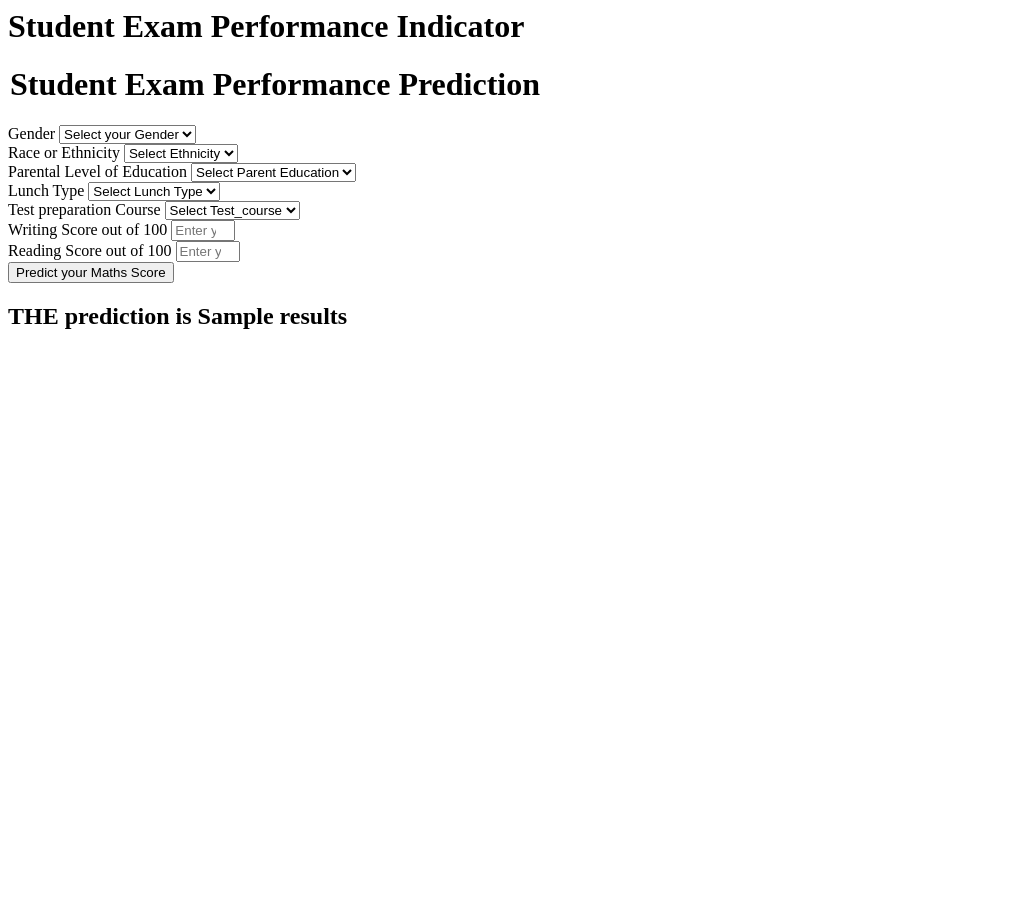
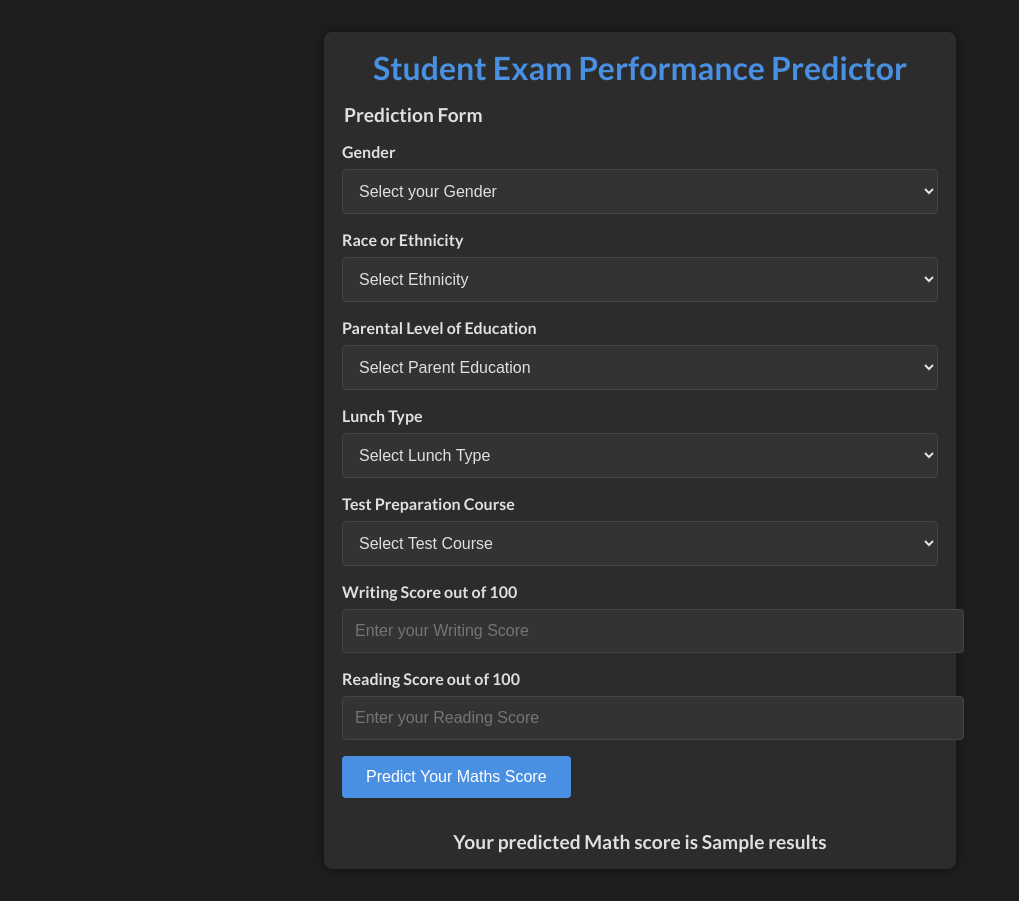
Before and after one commit to ayansh1729/dsproject, a Flask app: template templates/home.html in a window 1280 px wide. Shown: the whole page, without its empty margins (0-1019 px from the left). Before the commit the page ends 329 px from the top, so only its background shows below. Run offline with Flask 3, Linux system fonts and the light colour scheme; the template is opened without the code that fills it: most values are stand-ins (such as "Sample title", 1, 10 or a date in 2020).

Commit message:
Added Ui

```diff
--- a/requirements.txt
+++ b/requirements.txt
@@ -6,4 +6,4 @@ matplotlib
 xgboost
 dill
 Flask
-# -e .
+-e .
--- /dev/null
+++ b/static/css/styles.css
@@ -0,0 +1,101 @@
+/* Import Google Font */
+@import url('https://fonts.googleapis.com/css2?family=Lato:wght@300;400;700&display=swap');
+
+/* Reset some default styles */
+body, h1, h2, p {
+    margin: 0;
+    padding: 0;
+    box-sizing: border-box;
+}
+
+/* Apply a font and dark background color to the body */
+body {
+    font-family: 'Lato', sans-serif;
+    background-color: #1e1e1e; /* Dark gray background */
+    color: #e0e0e0; /* Light gray text */
+}
+
+/* Center the form in the page */
+.container {
+    width: 90%;
+    max-width: 600px;
+    margin: 2rem auto;
+    padding: 1rem;
+    background-color: #2c2c2c; /* Darker gray background */
+    border-radius: 8px;
+    box-shadow: 0 0 10px rgba(0, 0, 0, 0.5); /* Darker shadow */
+}
+
+/* Style the main heading */
+h1 {
+    text-align: center;
+    margin-bottom: 1rem;
+    color: #4a90e2; /* Bright blue for contrast */
+}
+
+/* Style the form elements */
+form {
+    display: flex;
+    flex-direction: column;
+}
+
+fieldset {
+    border: none;
+    padding: 0;
+}
+
+legend {
+    font-size: 1.2rem;
+    font-weight: bold;
+    margin-bottom: 1rem;
+    color: #e0e0e0; /* Light gray text */
+}
+
+/* Style individual form groups */
+.form-group {
+    margin-bottom: 1rem;
+}
+
+label {
+    display: block;
+    font-weight: bold;
+    margin-bottom: 0.5rem;
+    color: #e0e0e0; /* Light gray text */
+}
+
+select, input[type="number"] {
+    width: 100%;
+    padding: 0.75rem;
+    border: 1px solid #444; /* Darker border */
+    border-radius: 4px;
+    font-size: 1rem;
+    background-color: #333; /* Dark gray background */
+    color: #e0e0e0; /* Light gray text */
+}
+
+select:focus, input[type="number"]:focus {
+    border-color: #4a90e2; /* Bright blue border on focus */
+    outline: none;
+}
+
+button {
+    padding: 0.75rem 1.5rem;
+    border: none;
+    border-radius: 4px;
+    background-color: #4a90e2; /* Bright blue background */
+    color: #fff;
+    font-size: 1rem;
+    cursor: pointer;
+    transition: background-color 0.3s;
+}
+
+button:hover {
+    background-color: #357abd; /* Darker blue on hover */
+}
+
+.results {
+    text-align: center;
+    margin-top: 1rem;
+    font-size: 1.2rem;
+    color: #e0e0e0; /* Light gray text */
+}
--- a/templates/home.html
+++ b/templates/home.html
@@ -1,111 +1,80 @@
-<html>
+<!DOCTYPE html>
+<html lang="en">
+<head>
+    <meta charset="UTF-8">
+    <meta name="viewport" content="width=device-width, initial-scale=1.0">
+    <title>Student Exam Performance Predictor</title>
+    <link rel="stylesheet" href="{{ url_for('static', filename='css/styles.css') }}">
+</head>
 <body>
-    <div class="login">
-       <h1>Student Exam Performance Indicator</h1>
-
-       <form action="{{ url_for('predict_datapoint')}}" method="post">
-        <h1>
-            <legend>Student Exam Performance Prediction</legend>
-        </h1>
-        <div class="mb-3">
-            <label class="form-label">Gender</label>
-            <select class="form-control" name="gender" placeholder="Enter you Gender" required>
-                <option class="placeholder" selected disabled value="">Select your Gender</option>
-                <option value="male">
-                    Male
-                </option>
-                <option value="female">
-                    Female
-                </option>
+    <div class="container">
+        <h1>Student Exam Performance Predictor</h1>
+        <form action="{{ url_for('predict_datapoint') }}" method="post">
+            <fieldset>
+                <legend>Prediction Form</legend>
+                <div class="form-group">
+                    <label for="gender">Gender</label>
+                    <select id="gender" name="gender" required>
+                        <option value="" disabled selected>Select your Gender</option>
+                        <option value="male">Male</option>
+                        <option value="female">Female</option>
                     </select>
                 </div>
-        <div class="mb-3">
-            <label class="form-label">Race or Ethnicity</label>
-            <select class="form-control" name="ethnicity" placeholder="Enter you ethnicity" required>
-                <option class="placeholder" selected disabled value="">Select Ethnicity</option>
-                <option value="group A">
-                    Group A
-                </option>
-                <option value="group B">
-                    Group B
-                </option>
-                <option value="group C">
-                    Group C
-                </option>
-                <option value="group D">
-                    Group D
-                </option>
-                <option value="group E">
-                    Group E
-                </option>
+                <div class="form-group">
+                    <label for="ethnicity">Race or Ethnicity</label>
+                    <select id="ethnicity" name="ethnicity" required>
+                        <option value="" disabled selected>Select Ethnicity</option>
+                        <option value="group A">Group A</option>
+                        <option value="group B">Group B</option>
+                        <option value="group C">Group C</option>
+                        <option value="group D">Group D</option>
+                        <option value="group E">Group E</option>
                     </select>
                 </div>
-        <div class="mb-3">
-            <label class="form-label">Parental Level of Education</label>
-            <select class="form-control" name="parental_level_of_education"
-                placeholder="Enter you Parent Education" required>
-                <option class="placeholder" selected disabled value="">Select Parent Education</option>
-                <option value="associate's degree">
-                    associate's degree
-                </option>
-                <option value="bachelor's degree">
-                    bachelor's degree
-                </option>
-                <option value="high school">
-                    high school
-                </option>
-                <option value="master's degree">
-                    master's degree
-                </option>
-                <option value="some college">
-                    some college
-                </option>
-                <option value="some high school">
-                    some high school
-                </option>
+                <div class="form-group">
+                    <label for="parental_level_of_education">Parental Level of Education</label>
+                    <select id="parental_level_of_education" name="parental_level_of_education" required>
+                        <option value="" disabled selected>Select Parent Education</option>
+                        <option value="associate's degree">Associate's Degree</option>
+                        <option value="bachelor's degree">Bachelor's Degree</option>
+                        <option value="high school">High School</option>
+                        <option value="master's degree">Master's Degree</option>
+                        <option value="some college">Some College</option>
+                        <option value="some high school">Some High School</option>
                     </select>
                 </div>
-        <div class="mb-3">
-            <label class="form-label">Lunch Type</label>
-            <select class="form-control" name="lunch" placeholder="Enter you Lunch" required>
-                <option class="placeholder" selected disabled value="">Select Lunch Type</option>
-                <option value="free/reduced">
-                    free/reduced
-                </option>
-                <option value="standard">
-                    standard
-                </option>
+                <div class="form-group">
+                    <label for="lunch">Lunch Type</label>
+                    <select id="lunch" name="lunch" required>
+                        <option value="" disabled selected>Select Lunch Type</option>
+                        <option value="free/reduced">Free/Reduced</option>
+                        <option value="standard">Standard</option>
                     </select>
                 </div>
-        <div class="mb-3">
-            <label class="form-label">Test preparation Course</label>
-            <select class="form-control" name="test_preparation_course" placeholder="Enter you Course"
-                required>
-                <option class="placeholder" selected disabled value="">Select Test_course</option>
-                <option value="none">
-                    None
-                </option>
-                <option value="completed">
-                    Completed
-                </option>
+                <div class="form-group">
+                    <label for="test_preparation_course">Test Preparation Course</label>
+                    <select id="test_preparation_course" name="test_preparation_course" required>
+                        <option value="" disabled selected>Select Test Course</option>
+                        <option value="none">None</option>
+                        <option value="completed">Completed</option>
                     </select>
                 </div>
-        <div class="mb-3">
-            <label class="form-label">Writing Score out of 100</label>
-            <input class="form-control" type="number" name="reading_score"
-                placeholder="Enter your Reading score" min='0' max='100' />
+                <div class="form-group">
+                    <label for="writing_score">Writing Score out of 100</label>
+                    <input id="writing_score" type="number" name="writing_score" placeholder="Enter your Writing Score" min="0" max="100" required>
                 </div>
-        <div class="mb-3">
-            <label class="form-label">Reading Score out of 100</label>
-            <input class="form-control" type="number" name="writing_score"
-                placeholder="Enter your Reading Score" min='0' max='100' />
+                <div class="form-group">
+                    <label for="reading_score">Reading Score out of 100</label>
+                    <input id="reading_score" type="number" name="reading_score" placeholder="Enter your Reading Score" min="0" max="100" required>
                 </div>
-        <div class="mb-3">
-            <input class="btn btn-primary" type="submit" value="Predict your Maths Score" required />
+                <div class="form-group">
+                    <button type="submit">Predict Your Maths Score</button>
                 </div>
+            </fieldset>
         </form>
-    <h2>
-       THE  prediction is {{results}}
+        <h2 class="results">
+            Your predicted Math score is {{results}}
         </h2>
-   <body>
+    </div>
+</body>
 </html>
```
Also changed, not shown: static/css/style_home.css (added, +143 -0 lines), templates/index.html (+44 -2 lines). Lines whose indentation alone changed are shown as unchanged.
